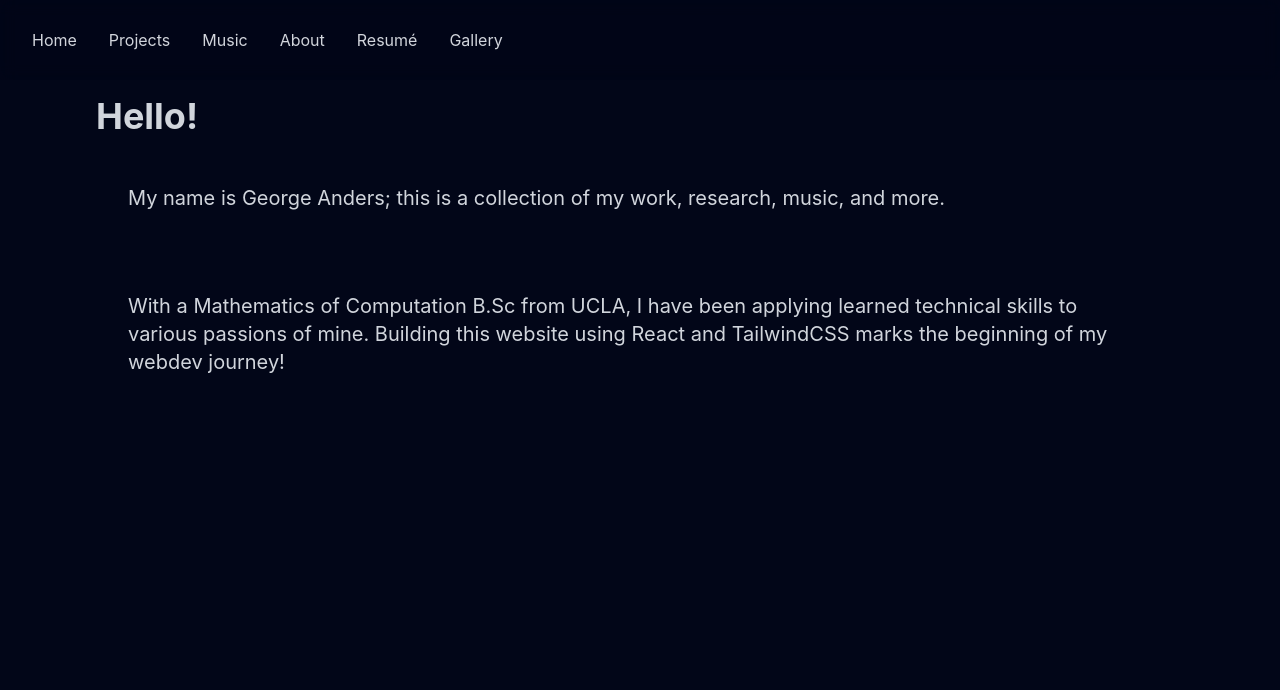
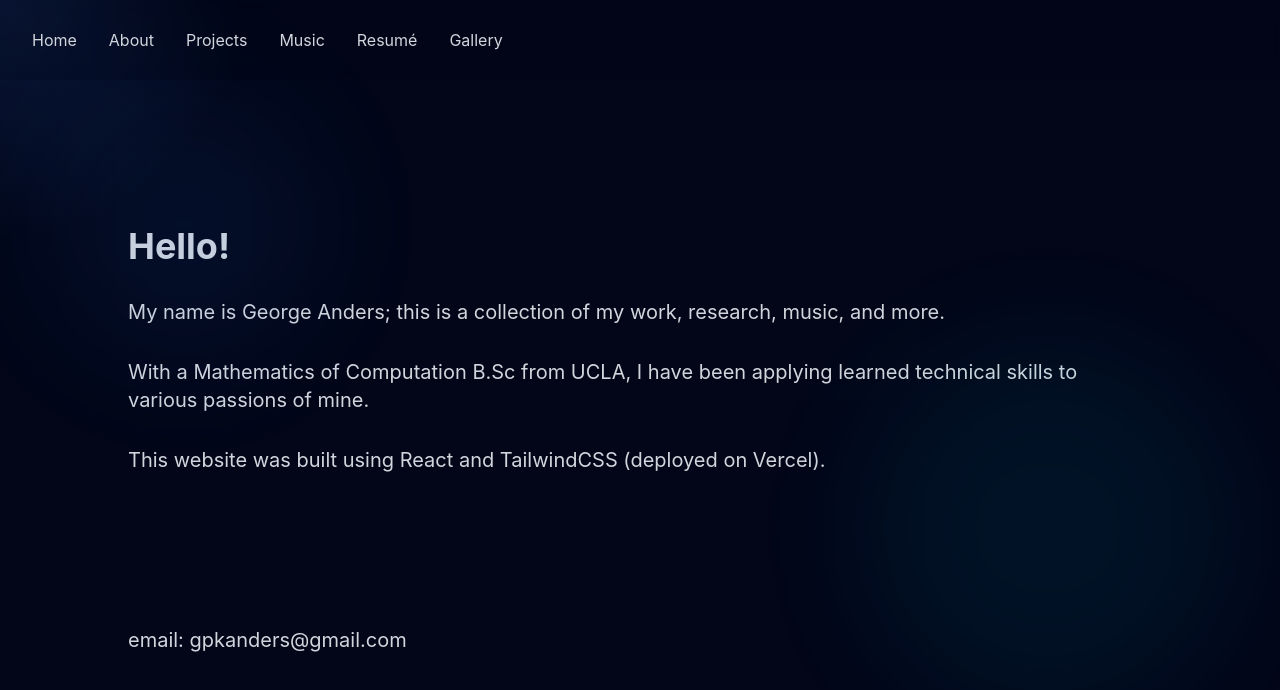
Before and after one commit to gpkanders/portfolio, a React app: page /about in a window 1280 px wide. Shown: the top 690 px of the page. Built offline with nearby package versions, Linux system fonts and the light colour scheme; the HTML template or start-up script is replaced by a standard one.

Commit message:
overall touches

```diff
--- a/src/components/About.jsx
+++ b/src/components/About.jsx
@@ -1,17 +1,59 @@
+import { useEffect, useRef, useState } from "react"
+
 export default function About() {
+    const sectionRef = useRef(null)
+    const [mousePosition, setMousePosition] = useState({ x: 0, y: 0 })
+
+    useEffect(() => {
+        function handleMouseMove(e) {
+            const rect = sectionRef.current.getBoundingClientRect()
+            setMousePosition({
+                x: e.clientX - rect.left,
+                y: e.clientY - rect.top,
+            })
+        }
+
+        window.addEventListener("mousemove", handleMouseMove)
+        return () => window.removeEventListener("mousemove", handleMouseMove)
+    }, [])
+
     return (
-        <div className='flex flex-col gap-4 justify-start items-start w-full px-4 py-8 md:p-24 text-left'>
-            <h1 className='text-gray-300 text-4xl md:text-4xl font-bold'>Hello!</h1>
-            <p className='text-gray-300 text-xl p-8'>
-                My name is George Anders; this is a collection of my work,
-                research, music, and more.
+        <section
+            ref={sectionRef}
+            className="relative min-h-screen flex items-center justify-center pt-16 sm:pt-20 px-4 sm:px-6 lg:px-8 overflow-hidden"
+        >
+            <div className="flex flex-col gap-8 justify-start items-start w-full px-4 py-8 md:p-24 text-left">
+                <h1 className="text-gray-300 text-4xl md:text-4xl font-bold">Hello!</h1>
+
+                <p className="text-gray-300 text-xl">
+                    My name is George Anders; this is a collection of my work,
+                    research, music, and more.
                 </p>
-                <p className='text-gray-300 text-xl p-8'>
-                With a Mathematics of Computation B.Sc from UCLA,
-                I have been applying learned technical skills to various passions of mine. Building this website
-                using React and TailwindCSS marks the beginning of my webdev journey!
-            </p>
-            {/* <p className='text-gray-300 text-xl pt-8'>...or send me a message!</p> */}
-        </div>
+                <p className="text-gray-300 text-xl">
+                    With a Mathematics of Computation B.Sc from UCLA,
+                    I have been applying learned technical skills to various passions of mine.
+                </p>
+                <p className="text-gray-300 text-xl">
+                    This website was built using React and TailwindCSS (deployed on Vercel).
+                </p>
+                <p className="text-gray-300 text-xl mt-30">
+                    email: gpkanders@gmail.com
+                </p>
+            </div>
+
+
+
+            {/* cursor glow animation */}
+            <div
+                className="absolute inset-0 opacity-30 pointer-events-none"
+                style={{
+                    background: `radial-gradient(600px circle at ${mousePosition.x}px ${mousePosition.y}px, rgba(59,130,246,0.5), transparent 40%)`,
+                }}
+            />
+
+            {/* stationary pulses */}
+            <div className="absolute top-20 left-4 sm:left-10 w-48 sm:w-72 h-48 sm:h-72 bg-blue-500/10 rounded-full blur-3xl animate-pulse" />
+            <div className="absolute bottom-20 right-4 sm:right-10 w-64 sm:w-96 h-64 sm:h-96 bg-cyan-500/10 rounded-full blur-3xl animate-pulse delay-1000" />
+        </section>
     )
 }
--- a/src/components/Gallery.jsx
+++ b/src/components/Gallery.jsx
@@ -4,7 +4,7 @@ import React, { useState, useEffect } from 'react';
 const thumbModules = import.meta.glob('/src/4gallery/IMG_*.jpg', {
   eager: true,
   import: 'default',
-  query: '?w=50&format=webp',
+  query: '?w=400&format=webp',
 });
 
 const fullModules = import.meta.glob('/src/4gallery/IMG_*.jpg', {
--- a/src/components/Hero.jsx
+++ b/src/components/Hero.jsx
@@ -15,11 +15,19 @@ export default function Hero() {
     }, [])
 
     return <section className="relative min-h-screen flex items-center justify-center pt-16 sm:pt-20 px-4 sm:px-6 lg:px-8 overflow-hidden">
+            <div className='flex flex-col gap-4 justify-start items-start w-full px-4 py-8 md:p-24 text-left'>
+                <h1 className='text-gray-300 text-4xl md:text-4xl font-bold'>Welcome!</h1>
+            </div>
+
+        {/*cursor glow animation */}
         <div className="absolute inset-0 opacity-30" style={{
             background: `radial-gradient(600px circle at ${mousePosition.x}px ${mousePosition.y}px, rgba(59,130,246,0.5), transparent 40%)`
         }}/>
 
+        {/* stationary pulses */}
         <div className="absolute top-20 left-4 sm:left-10  w-48 sm:w-72 h-48 sm:h-72 bg-blue-500/10 rounded-full blur-3xl animate-pulse"/>
         <div className="absolute bottom-20 right-4 sm:right-10 w-64 sm:w-96 h-64 sm:h-96 bg-cyan-500/10 rounded-full blur-3xl animate-pulse delay-1000"/>
+
+
     </section>
 }
--- a/src/components/Navbar.jsx
+++ b/src/components/Navbar.jsx
@@ -10,14 +10,14 @@ export default function Navbar() {
                 <Link to="/" className="text-gray-300 hover:text-white text-sm lg:text-base">
                     Home
                     </Link>
+                    <Link to="/about" className="text-gray-300 hover:text-white text-sm lg:text-base">
+                    About
+                    </Link>
                     <Link to="/projects" className="text-gray-300 hover:text-white text-sm lg:text-base">
                     Projects
                     </Link>
                     <Link to="/music" className="text-gray-300 hover:text-white text-sm lg:text-base">
                     Music
-                    </Link>
-                    <Link to="/about" className="text-gray-300 hover:text-white text-sm lg:text-base">
-                    About
                     </Link>
                     <Link to="/resume" className="text-gray-300 hover:text-white text-sm lg:text-base">
                     Resumé
--- a/src/components/Projects.jsx
+++ b/src/components/Projects.jsx
@@ -1,5 +1,20 @@
 export default function Projects() {
     const projects = [
+        {
+          title:"Synthesizer Plugin",
+          video: "https://www.youtube.com/embed/h5dY_hA8ZRw?si=jWCmTPnqDzYbA6Bx",
+          paragraphs: [
+            "This is a simple synthesizer VST/AU equipped with ADSR sliders, the usual oscillator and filter types, as well as frequency and filter modulation.",
+            "The video features a quick improvisation to demo some sounds of the synth. I also took the liberty of automating the synths' filter frequency and some panning!"
+          ]
+        },
+        {
+          title: "3D Spectrogram Visualizer",
+          video: "https://www.youtube.com/embed/WbGTJbrw83U?si=xbWaqE9aO7AsLnuJ",
+          paragraphs: [
+            "Created using Python (pydub for audio data, mpl_toolkits for modeling). The demo features an unmastered song of mine."
+          ]
+        },
         {
           title: "Denoising DNN for Acoustic Guitar",
           video: "https://player.vimeo.com/video/1058779211?h=8370fcaaaa",
@@ -10,17 +25,18 @@ export default function Projects() {
           ]
         },
         {
-          title: "3D Spectrogram Visualizer",
-          video: "https://www.youtube.com/embed/H_6G0b67A-0?si=a03QR174ytsFCkRh",
+          title:"Sampler",
+          video: "https://www.youtube.com/embed/YqVmvuLJy_k?si=WfnKxLKGuKfM3oRO",
           paragraphs: [
-            "Created using Python (pydub for audio data, mpl_toolkits for modeling). The demo features some old music I made."
+            "Straightforward stereo-supported plugin to play audio samples as an instrument, includes ADSR capabilities as well."
           ]
         }
+
       ]
 
 
     return (
-    <div className="flex flex-col gap-24 py-24 px-4 md:px-12 py-12">
+    <div className="flex flex-col gap-30 py-24 px-4 md:px-12 py-12">
         {projects.map((project, i) => (
         <div key={i} className="flex flex-col md:flex-row gap-8 items-start">
             {/* video column */}
--- a/vite.config.js
+++ b/vite.config.js
@@ -11,7 +11,6 @@ export default defineConfig({
     imagetools(),
     react(),
     babel({ presets: [reactCompilerPreset()] }),
-    tailwindcss(),
-    imagetools()
+    tailwindcss()
   ],
 })
```
Also changed, not shown: 2 other files (tests, documents, lock files or other folders).
